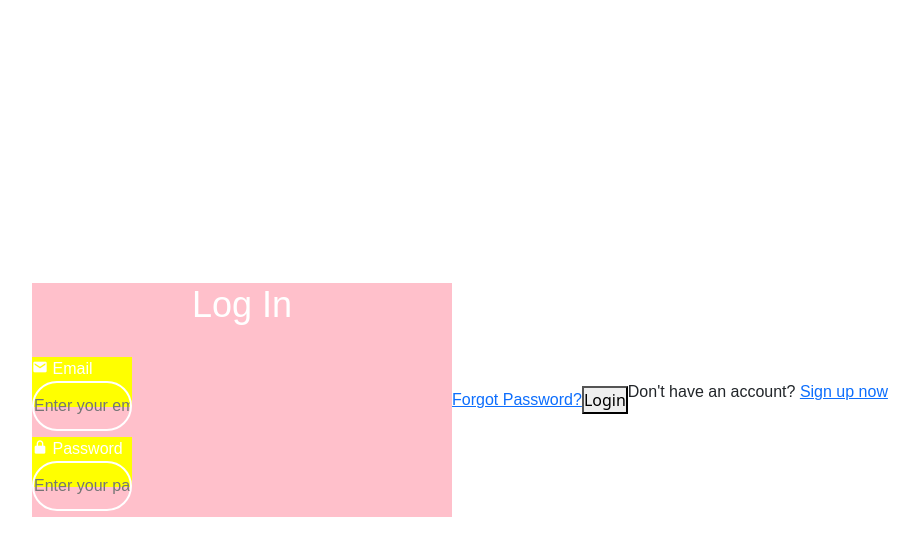
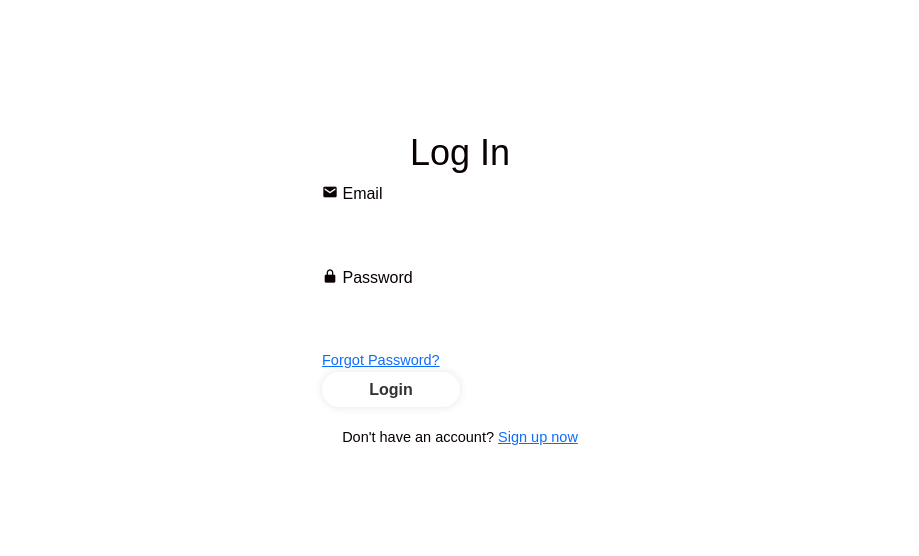
Before and after one commit to Ashen1919/Retail-wholesale-shop-control-system, a PHP site: the page made by Customer/Login Page/Login.php in a window 1280 px wide. Shown: the top 556 px of the page, without its empty margins (180-1099 px from the left). Run offline with PHP 8.4, Linux system fonts and the light colour scheme; some libraries are stand-ins or nearby versions.

Commit message:
create login styles

```diff
--- a/Customer/Assets/css/Login style.css
+++ b/Customer/Assets/css/Login style.css
@@ -13,19 +13,31 @@
     background:seagreen ;
   }
   .wrapper{
+    height: 500px;
     width: 420px;
-    background: pink;
-    color: #fff;
+    background-color: ;
+    color: #0a0202;
+    position: relative;
+    display: flex;
+    flex-direction: column;
+    justify-content: center;
+    align-items: center;
+    margin: auto;
+    margin-top: 50px;
+
+
+
   }
   .wrapper h1{
     font-size: 36px;
     text-align: center;
   }
   .wrapper .input-box{
-    width: 100px;
-    height: 50px;
-    background: yellow;
-    margin: 30px 0;
+    position: relative;
+    width: 100%;
+    height: 40px;
+    background-color: transparent;
+    margin: 10px 0;
   }
   .input-box input{
     width: 100%;
@@ -34,5 +46,68 @@
     border: none;
     outline: none;
     border: 2px solid rgba(255, 255, 255, 2);
+    border-radius: 30px;
+    font-size: 16px;
+    color: #0e0d0d;
+    padding: 20px 45px 20px 20px;
+  }
+  .input-box input::placeholder{
+    color: #fff;
+  }
+  .input-box i{
+    position: absolute;
+    right: 20px;
+    top: 30%;
+    transform: translate(-50%);
+    font-size: 20px;
+  }
+  .wrapper .remrmber-forgot{
+    display: flex;
+    justify-content: space-between;
+    font-size: 14.5px;
+    margin: px 0 15px;
+    text-align: center;
+
+  }
+  .wrapper .remrmber-forgot label input{
+    accent-color: #faf8f8;
+    margin-right: 3px;
+
+  }
+  .wrapper .forgot a{
+    color: #fff;
+    text-decoration: none;
+
+  }
+  .remrmber-forgot a:hover{
+    text-decoration: underline;
+  }
+  .wrapper .btn{
+    align-items: center;
+    width: 50%;
+    height: 35px;
+    background: #fff;
+    border: none;
+    outline: none;
     border-radius: 40px;
-  }
+    box-shadow: 0 0 10px rgba(0, 0, 0, .1);
+    cursor: pointer;
+    font-size: 16px;
+    color: #333;
+    font-weight: 600;
+
+
+    }
+    .wrapper .signup-text{
+      font-size: 14.5px;
+      text-align: center;
+      margin: 20px;
+    }
+    .signup-text p a{
+      color: #fff;
+      text-decoration: none;
+      font-weight: 600;
+    }
+    .signup-text p a:hover{
+      text-decoration: underline;
+    }
--- a/Customer/Login Page/Login.php
+++ b/Customer/Login Page/Login.php
@@ -22,23 +22,25 @@
 </head>
 <body>
 <div class="wrapper">
-    <from action="">
+    <form action="">
     <h1>Log In</h1>
-        <div class="input-box">
             <i class='bx bxs-envelope'></i>
-            <label for="email">Email</label><br>
-            <input type="email" id="email" placeholder="Enter your email" required>
+            <label for="email">Email</label>
+            <div class="input-box">
+           <input type="email" id="email" placeholder="Enter your email" required>
+        </div>
+            <i class='bx bxs-lock-alt'></i>
+            <label for="password">Password</label>
+            <div class="input-box">
+            <input type="password" id="password" placeholder="Enter your password" required>
+            </div>
 
+        <div class="remrmber-forgot">
+        <a href="#" class="forgot-password">Forgot Password?</a>
         </div>
-        <div class="input-box">
-            <i class='bx bxs-lock-alt'></i>
-            <label for="password">Password</label><br>
-            <input type="password" id="password" placeholder="Enter your password" required>
 
-            </div>
-        </div>
-        <a href="#" class="forgot-password">Forgot Password?</a><br>
-        <button type="submit" class="login-button">Login</button>
+        <button type="submit" class="btn">Login</button>
+
     </form>
     <p class="signup-text">
         Don't have an account? <a href="#">Sign up now</a>
```
